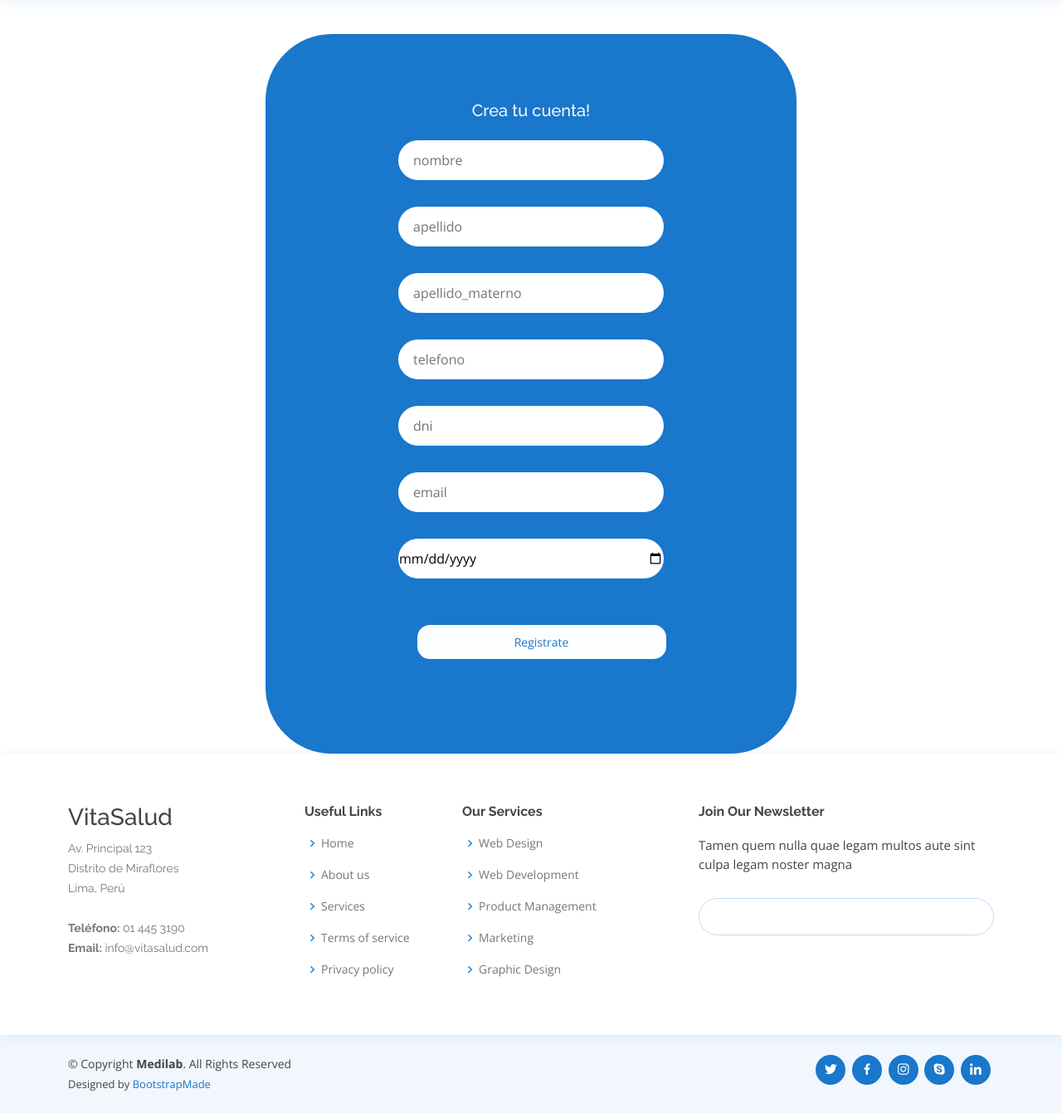
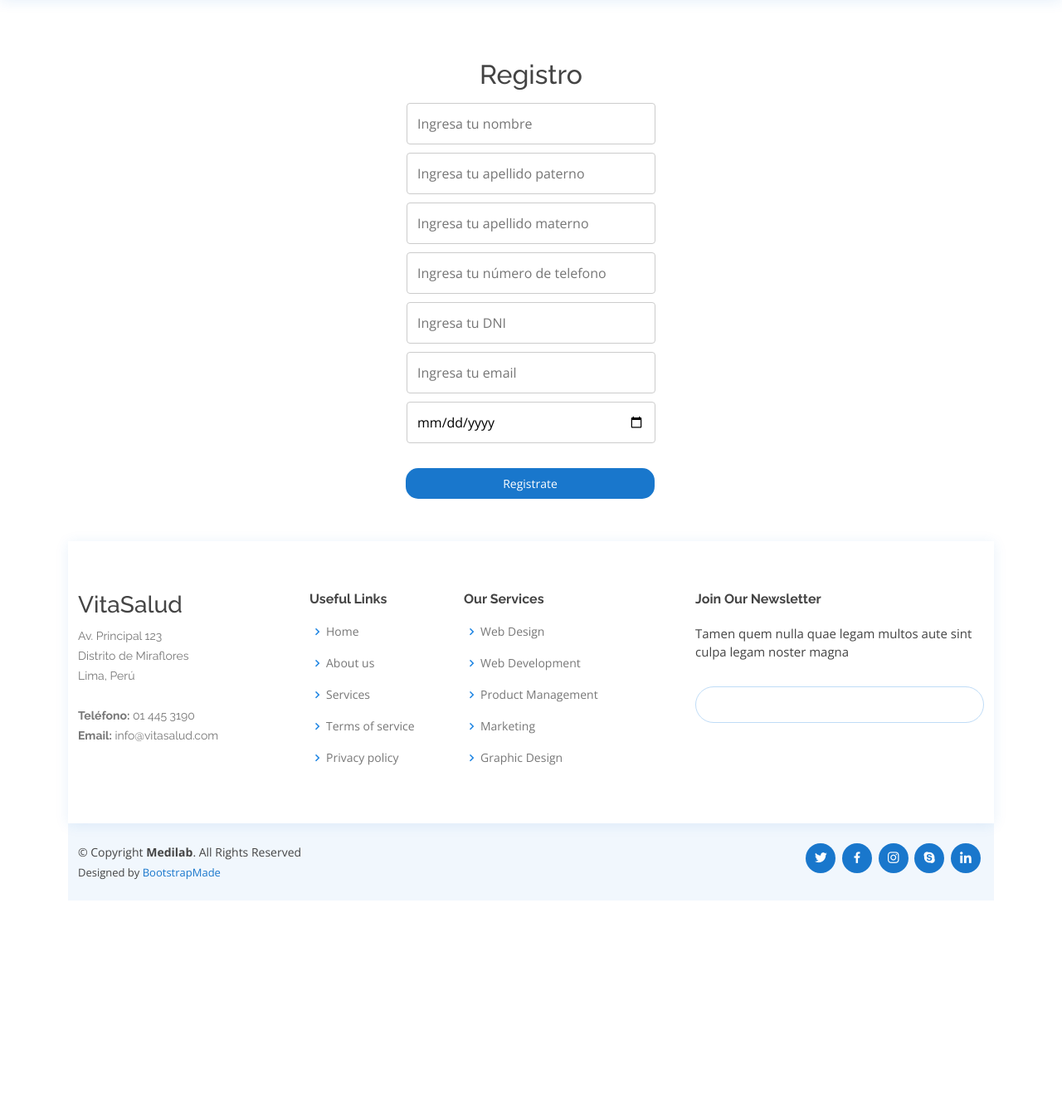
Before and after one commit to iisabellaromero/ClinicaBasedeDatos, a Flask app: page /register in a window 1280 px wide. Shown: the part 119-1460 px from the top of the page at 83% size. After the commit the page ends 1204 px from the top, so only its background shows below. Run offline with Flask 3, Linux system fonts and the light colour scheme; some libraries are stand-ins or nearby versions.

Commit message:
ya funciona

```diff
--- a/models/pacientes.py
+++ b/models/pacientes.py
@@ -9,7 +9,9 @@ import psycopg2
 conn = psycopg2.connect(
                 host="localhost",
                 port = 5432,
-                dbname="postgres"
+                dbname="postgres",
+                user = "postgres",
+                password = "china"
             )
 
     # Crear un cursor para ejecutar consultas
--- a/static/style.css
+++ b/static/style.css
@@ -1777,9 +1777,10 @@ section {
   font-size: 14px;
   display: inline-block;
   border-color: transparent;
-  margin-top: 40px;
+  margin-top: 20px;
   margin-bottom: 34px;
   width: 300px;
+  margin-left: -2px;
 }
 
 .radio-container input[type="radio"] {
@@ -1888,3 +1889,31 @@ select:focus {
   color: #2c4964;
   margin-top: -212px;
 }
+
+.input-container7 {
+  display: flex;
+  flex-direction: column;
+  align-items: center;
+  margin-bottom: 17px;
+  flex-wrap: wrap;
+  justify-content: space-between;
+  align-content: center;
+}
+
+.container2{
+  text-align: center;
+  margin-top: -27px;
+}
+
+.inicio {
+  display: flex;
+  margin-bottom: 15px;
+  justify-content: center;
+  align-items: center;
+  margin-top: 40px;
+}
+
+body {
+  margin: 0;
+  padding: 0;
+}
--- a/templates/index.html
+++ b/templates/index.html
@@ -93,7 +93,7 @@
     <div class="container">
       <h1>Bienvenido a VitaSalud</h1>
       <h2>Tu camino hacia una vida plena y saludable</h2>
-      <a href="#about" class="btn-get-started scrollto" id="mostrar-formulario-btn">Empieza aquí</a>
+      <a href="/register"  class="btn-get-started scrollto" id="mostrar-formulario-btn">Empieza aquí</a>
     </div>
   </section><!-- End Hero -->
 
--- a/templates/register.html
+++ b/templates/register.html
@@ -2,16 +2,32 @@
 {%block hero%}
 {%endblock%}
 {%block main%}
-<div style="padding-top:5rem">
+
+<!-- <div class="container" style = "margin-top: 150px; margin-bottom: 100px;">
+<form id="inicio-sesion-form" class="register" action="/register" method="post">
+    <div class="input-container7">
+        <h2 class = "inicio">Inicia Sesión</h2>
+        <input type="text" placeholder="Ingresa tu dni" name="dni" required>
+        <input type="password" placeholder="Ingresa tu contraseña" name="psw" required>
+        <button type="submit" class="btn-form">Iniciar Sesión</button>
+    </div>
+    <div class="container2">
+        <span class="psw" id="element">¿No tienes cuenta? <a href="#" id="registro-link">Regístrate aquí</a></span>
+    </div>
+</form>
+</div> -->
+
+<div class="container" style = "margin-top: 150px; margin-bottom: 100px;">
     <form class="register" action="/register" method="post">
-        <h5 class="text-light">Crea tu cuenta!</h5>
-        <input class="form-input" type="text" name="nombre" id="nombre" placeholder="nombre">
-        <input class="form-input" type="text" name="apellido" id="apellido" placeholder="apellido">
-        <input class="form-input" type="text" name="apellido_materno" id="apellido_materno" placeholder="apellido_materno">
-        <input class="form-input" type="text" name="telefono" id="telefono" placeholder="telefono">
-        <input class="form-input" type="text" name="dni" id="dni" placeholder="dni">
-        <input class="form-input" type="text" name="email" id="email" placeholder="email">
-        <input class="form-input" type="date" name="fecha_nacimiento" id="fecha_nacimiento" placeholder="fecha_nacimiento">
+        <div class="input-container7">
+        <h2 class="inicio">Registro</h2>
+        <input class="form-input" type="text" name="nombre" id="nombre" placeholder="Ingresa tu nombre">
+        <input class="form-input" type="text" name="apellido" id="apellido" placeholder="Ingresa tu apellido paterno">
+        <input class="form-input" type="text" name="apellido_materno" id="apellido_materno" placeholder="Ingresa tu apellido materno">
+        <input class="form-input" type="text" name="telefono" id="telefono" placeholder="Ingresa tu número de telefono">
+        <input class="form-input" type="text" name="dni" id="dni" placeholder="Ingresa tu DNI">
+        <input class="form-input" type="text" name="email" id="email" placeholder="Ingresa tu email">
+        <input class="form-input" type="date" name="fecha_nacimiento" id="fecha_nacimiento" placeholder="Ingresa tu fecha de nacimiento">
     <button type="submit" class="btn-form">Registrate</button>
     </form>
 </div>
@@ -19,43 +35,17 @@
 {%endblock%}
 
 {%block scripts%}
-<style>
-    .register {
-        display: flex;
-        flex-direction: column;
-        justify-content: center;
-        align-items: center;
-        background-color: #1977cc;
-        padding: 5rem;
-        width: 50%;
-        border-radius: 5rem;
-        margin: auto;
-        margin-top: 5rem;
-    }
-    /*padding on placeholder*/
-    ::placeholder {
-        padding-left: 1rem;
-    }
-    .form-input{
-        width: 20rem;
-        height: 3rem;
-        margin: 1rem;
-        border-radius: 10.5em;
-        border: none;
-    }
+<script>
+    document.getElementById("registro-link").addEventListener("click", function(event) {
+        event.preventDefault();
+        document.getElementById("inicio-sesion-form").classList.add("hidden");
+        document.getElementById("registro-form").classList.remove("hidden");
+    });
 
-    [type=button]:not(:disabled), [type=reset]:not(:disabled), [type=submit]:not(:disabled), button:not(:disabled) {
-    cursor: pointer;
-    margin-left: 25px;
-    background: #fcfeff;
-    color: #1977cc;
-    border-radius: 15px;
-    padding: 8px 25px;
-    white-space: nowrap;
-    transition: 0.3s;
-    font-size: 14px;
-    display: inline-block;
-    border-color: transparent;
-}
-</style>
+    document.getElementById("inicio-sesion-link").addEventListener("click", function(event) {
+        event.preventDefault();
+        document.getElementById("registro-form").classList.add("hidden");
+        document.getElementById("inicio-sesion-form").classList.remove("hidden");
+    });
+</script>
 {%endblock%}
```
Also changed, not shown: templates/registro.html (deleted, +0 -48 lines).
